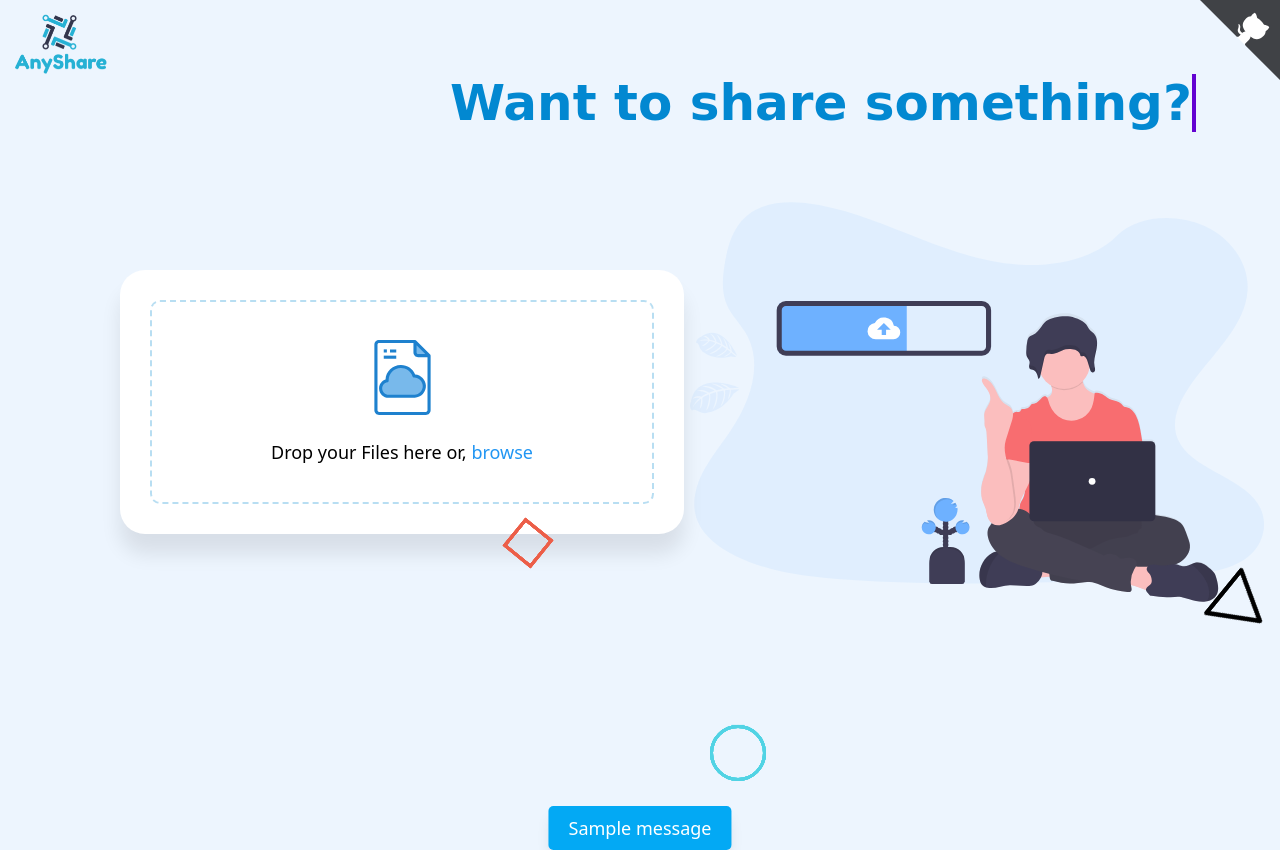
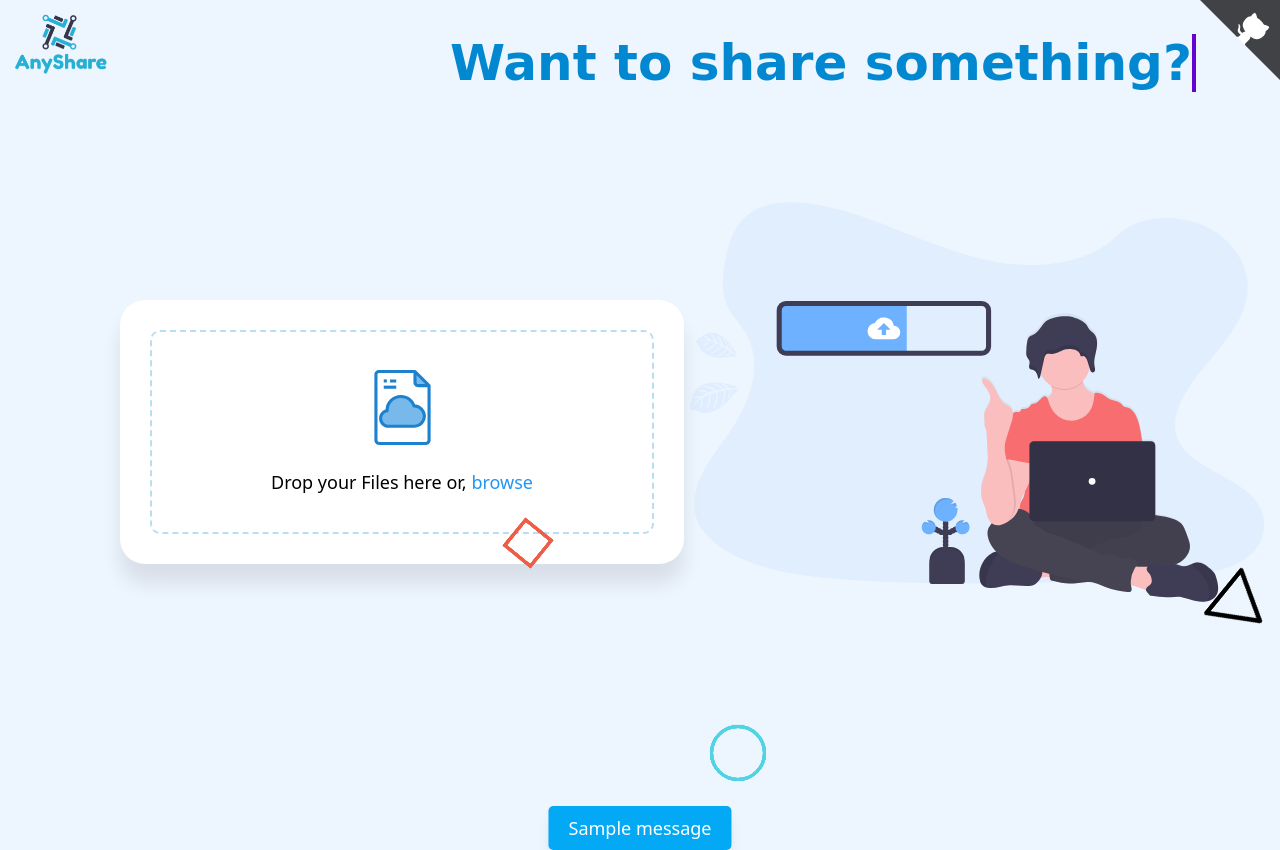
Before and after one commit to nishanttyagi18/anyshare-frontend, a plain HTML site: page index.html in a window 1280 px wide. Drawn offline with Linux system fonts and the light colour scheme.

Commit message:
added space between heading and container

```diff
--- a/style.css
+++ b/style.css
@@ -6,7 +6,7 @@
 }
 .heading {
   position: fixed;
-  top: 40px;
+  top: 0px;
   left: 450px;
   flex: none;
 }
@@ -64,6 +64,7 @@ body,
   background: #ffffff;
   border-radius: 25px;
   box-shadow: 0px 20px 20px 0px #00000017;
+  margin-top: 60px;
   margin-left: 110px;
 }
 
```
